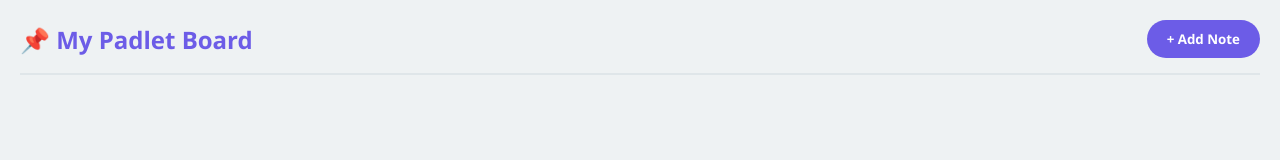
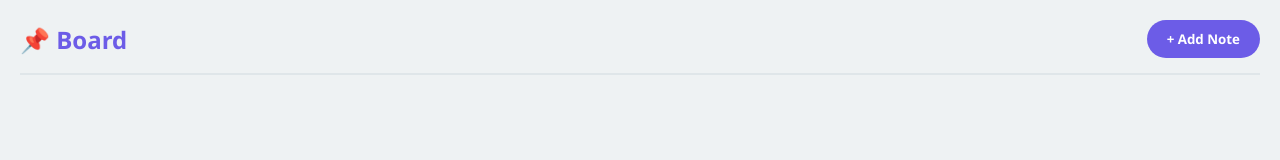
Before and after one commit to tyszeckii/tyszecki.github.io, a plain HTML site: page index.html in a window 1280 px wide. Drawn offline with Linux system fonts and the light colour scheme.

Commit message:
Update index.html

```diff
--- a/index.html
+++ b/index.html
@@ -1,4 +1,3 @@
-<!DOCTYPE html>
 <html lang="en">
 <head>
     <meta charset="UTF-8">
@@ -184,7 +183,7 @@
 <body>
 
     <header>
-        <h1>📌 My Padlet Board</h1>
+        <h1>📌 Board</h1>
         <button class="btn" id="addCardBtn">+ Add Note</button>
     </header>
 
```
